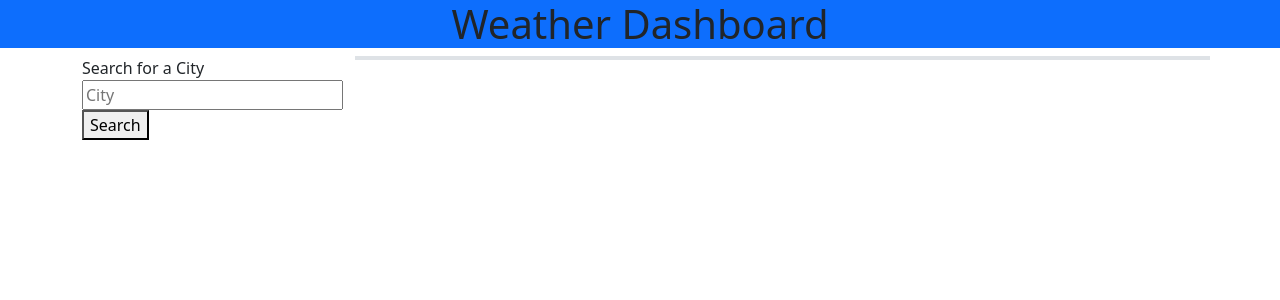
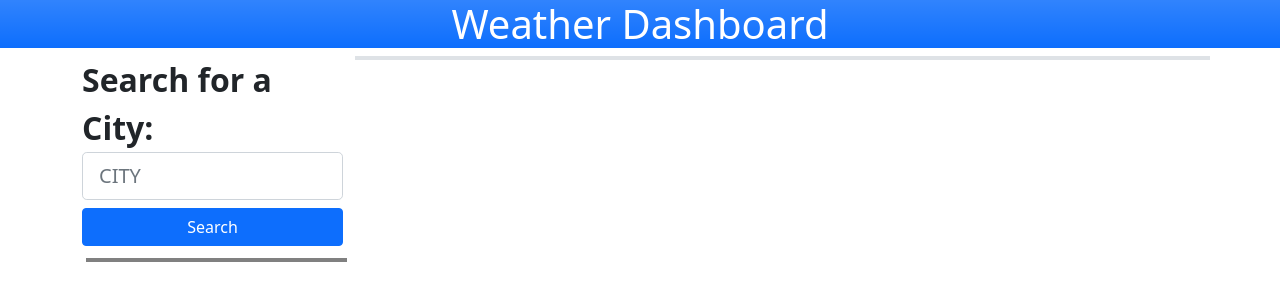
Before and after one commit to TWAllison/weather-dashboard, a plain HTML site: page index.html in a window 1280 px wide. Drawn offline with nearby package versions, Linux system fonts and the light colour scheme.

Commit message:
button styling , text color , gradients-backgrouds

```diff
--- a/assets/js/weather.js
+++ b/assets/js/weather.js
@@ -6,9 +6,7 @@ var searchList = $("#search-list");
 var apiKey = "a6b61b1b7f92f9c968b0e70a23502785"
 //var cityName = "Reno"
 
-
-
-$(document).on("click", ".btn-secondary",  function (e) {
+$(document).on("click", ".btn-secondary", function (e) { // takes value from click on secondary buttons and passes to fetchWeatherData function
     console.log("button clicked")
     cityName = ($(this).text())
     fetchWeatherData(cityName)
@@ -49,11 +47,7 @@ var fetchWeatherData = function (cityName) {
                 })
             }
         });
-
-
-
 };
-
 
 var currentWeather = function (weather) {
 
@@ -117,7 +111,7 @@ var fiveDay = function (weather) {
     // create a loop
     for (i = 5; i < weather.list.length; i = i + 8) {
         var fiveDayCard = document.createElement("div")
-        fiveDayCard.setAttribute("class", "card col-lg-2 bg-secondary ")
+        fiveDayCard.setAttribute("class", "card col-lg-2 bg-secondary bg-gradient ")
 
         var forecastDate = document.createElement("h5")
         forecastDate.textContent = moment.unix(weather.list[i].dt).format("MMM DD, YYYY");
--- a/assets/style.css
+++ b/assets/style.css
@@ -0,0 +1,20 @@
+.btn-primary, .btn-secondary {
+    width:100%;
+    margin: .5rem 0rem;
+}
+
+li {
+    list-style: none;
+}
+
+.devider {
+    border-bottom:4px solid grey;
+    width: 100%;
+    margin:.25rem;
+    display: block;
+}
+
+.card {
+    margin: .75rem;
+
+}
--- a/index.html
+++ b/index.html
@@ -8,15 +8,16 @@
     <link href="https://cdn.jsdelivr.net/npm/bootstrap@5.1.1/dist/css/bootstrap.min.css" rel="stylesheet"
         integrity="sha384-F3w7mX95PdgyTmZZMECAngseQB83DfGTowi0iMjiWaeVhAn4FJkqJByhZMI3AhiU" crossorigin="anonymous">
     <link rel="stylesheet" href="https://use.fontawesome.com/releases/v5.8.1/css/all.css"
-        integrity="sha384-50oBUHEmvpQ+1lW4y57PTFmhCaXp0ML5d60M1M7uH2+nqUivzIebhndOJK28anvf" crossorigin="anonymous" />
+        integrity="sha384-50oBUHEmvpQ+1lW4y57PTFmhCaXp0ML5d60M1M7uH2+nqUivzIebhndOJK28anvf" crossorigin="anonymous">
+    <link rel="stylesheet" href="./assets/style.css">
     <title>Weather Dashboard</title>
 </head>
 
 <body>
     <header>
-        <nav class="bg-primary">
+        <nav class="bg-primary bg-gradient">
 
-            <h1 class="navbar-title text-center">Weather Dashboard</h1>
+            <h1 class="navbar-title text-center text-white">Weather Dashboard</h1>
         </nav>
     </header>
 
@@ -24,11 +25,12 @@
         <div class="row">
             <div class="col-lg-3">
                 <form class="form-group">
-                    <label for="city-name">Search for a City</label>
+                    <label for="city-name" class="fs-2 fw-bold">Search for a City:</label>
                     <!--search by city-->
-                    <input id="city-name" type="text" class="input-group" placeholder="City">
-                    <button class="btn-button-primary" id="search-btn" type="button">Search</button>
-                    <span class="border-bottom border-5"></span>
+                    <input id="city-name" type="text" class="input-group form-control form-control-lg text-uppercase"
+                        placeholder="City">
+                    <button class="btn btn-primary" id="search-btn" type="button">Search</button>
+                    <span class="devider"></span>
                     <ul id="search-list" class="list-group"></ul>
                     <!--list of past cities-->
                 </form>
@@ -40,17 +42,17 @@
                         <!--current weather display-->
                     </div>
                 </div>
-            </div>
 
-            <div class="row">
-                <div class="col-lg-9">
-                    <h2 id="five-day-header"></h2>
-                    <div id="five-day" class="row">
-                        <!--5 day here-->
+
+                <div class="row">
+                    <div class="col-lg-9">
+                        <h2 id="five-day-header"></h2>
+                        <div id="five-day" class="row justify-content-around">
+                            <!--5 day here-->
+                        </div>
                     </div>
                 </div>
             </div>
-
         </div>
     </div>
     <script src="https://code.jquery.com/jquery-3.4.1.min.js"></script>
```
